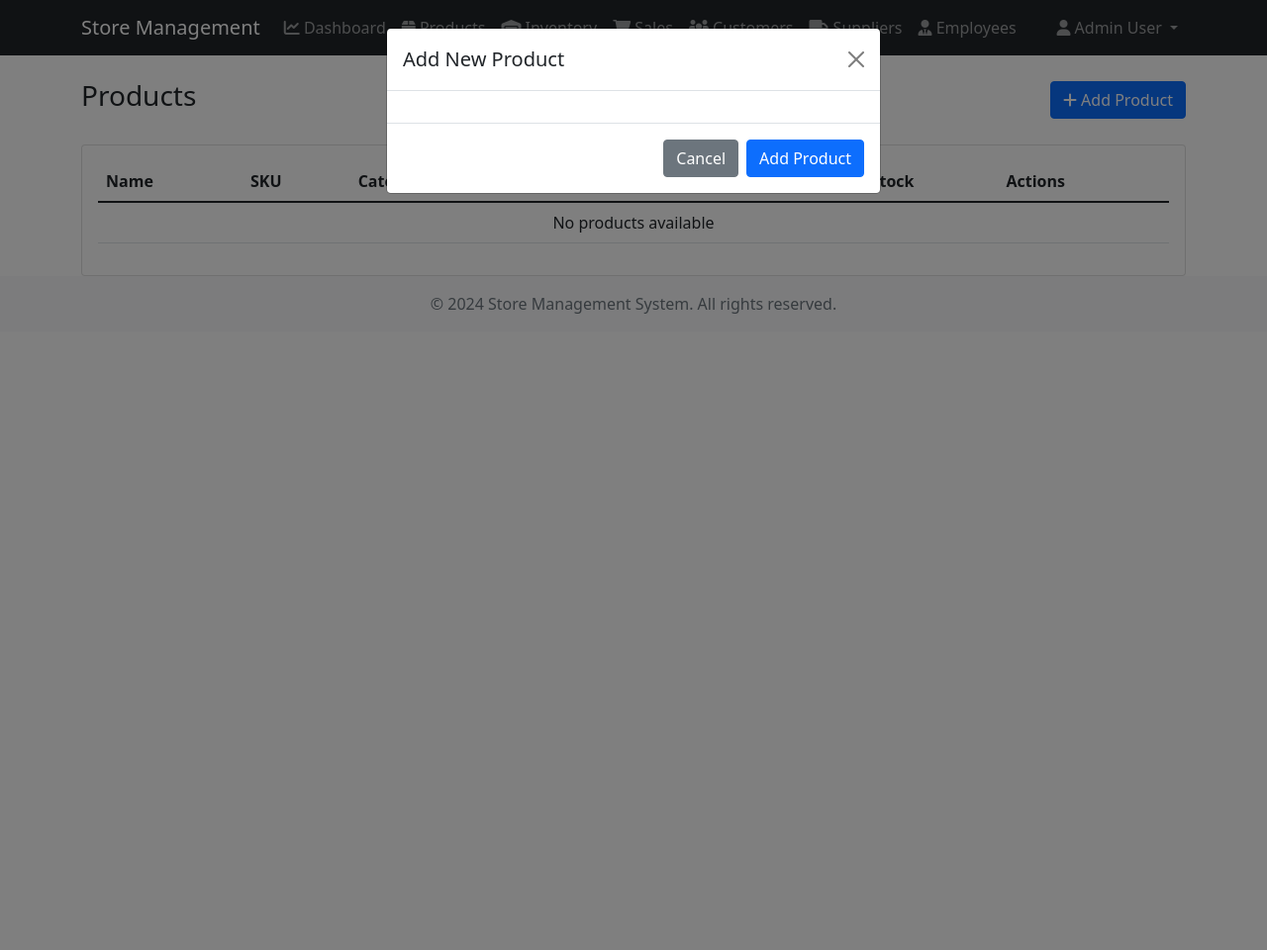
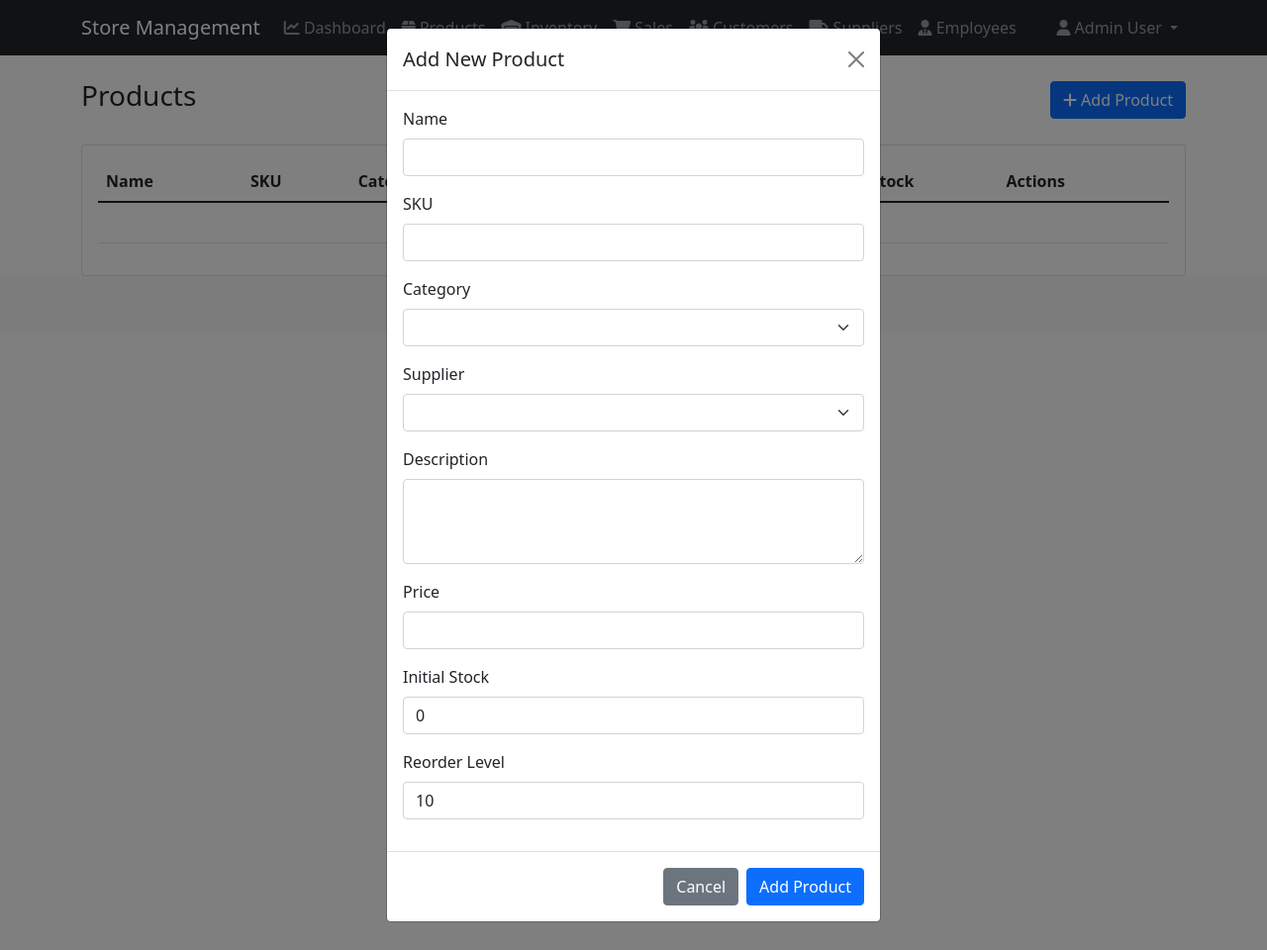
Before and after one commit to alkaseltzerrr/Shop-Repo, a Django app: page /products/ in a window 1280 px wide, after a click on "Add Product". Shown: the whole page at 99% size. Run offline with Django 5.2, Linux system fonts and the light colour scheme; a user stored in the database is signed in; data comes from the database, SQL or seed files in the repository; both versions use the stored data as it was after the commit; data that the repository does not hold is empty.

Commit message:
Added Input for products

```diff
--- a/store_management/store_ops/views.py
+++ b/store_management/store_ops/views.py
@@ -84,7 +84,13 @@ def dashboard(request):
 @login_required
 def product_list(request):
     products = Product.objects.select_related('category', 'supplier').all()
-    return render(request, 'store_ops/product_list.html', {'products': products})
+    categories = Category.objects.all()
+    suppliers = Supplier.objects.filter(active=True)
+    return render(request, 'store_ops/product_list.html', {
+        'products': products,
+        'categories': categories,
+        'suppliers': suppliers
+    })
 
 @login_required
 def product_add(request):
--- a/store_management/templates/store_ops/product_list.html
+++ b/store_management/templates/store_ops/product_list.html
@@ -72,7 +72,46 @@
             <form method="post" action="{% url 'product_add' %}">
                 <div class="modal-body">
                     {% csrf_token %}
-                    <!-- Add product form fields here -->
+                    <div class="mb-3">
+                        <label for="name" class="form-label">Name</label>
+                        <input type="text" class="form-control" id="name" name="name" required>
+                    </div>
+                    <div class="mb-3">
+                        <label for="sku" class="form-label">SKU</label>
+                        <input type="text" class="form-control" id="sku" name="sku" required>
+                    </div>
+                    <div class="mb-3">
+                        <label for="category" class="form-label">Category</label>
+                        <select class="form-select" id="category" name="category" required>
+                            {% for category in categories %}
+                            <option value="{{ category.id }}">{{ category.name }}</option>
+                            {% endfor %}
+                        </select>
+                    </div>
+                    <div class="mb-3">
+                        <label for="supplier" class="form-label">Supplier</label>
+                        <select class="form-select" id="supplier" name="supplier" required>
+                            {% for supplier in suppliers %}
+                            <option value="{{ supplier.id }}">{{ supplier.name }}</option>
+                            {% endfor %}
+                        </select>
+                    </div>
+                    <div class="mb-3">
+                        <label for="description" class="form-label">Description</label>
+                        <textarea class="form-control" id="description" name="description" rows="3"></textarea>
+                    </div>
+                    <div class="mb-3">
+                        <label for="price" class="form-label">Price</label>
+                        <input type="number" class="form-control" id="price" name="price" step="0.01" min="0.01" required>
+                    </div>
+                    <div class="mb-3">
+                        <label for="stock_quantity" class="form-label">Initial Stock</label>
+                        <input type="number" class="form-control" id="stock_quantity" name="stock_quantity" min="0" value="0">
+                    </div>
+                    <div class="mb-3">
+                        <label for="reorder_level" class="form-label">Reorder Level</label>
+                        <input type="number" class="form-control" id="reorder_level" name="reorder_level" min="0" value="10">
+                    </div>
                 </div>
                 <div class="modal-footer">
                     <button type="button" class="btn btn-secondary" data-bs-dismiss="modal">Cancel</button>
@@ -95,7 +134,46 @@
             <form method="post" action="{% url 'product_edit' product.id %}">
                 <div class="modal-body">
                     {% csrf_token %}
-                    <!-- Edit product form fields here -->
+                    <div class="mb-3">
+                        <label for="name{{ product.id }}" class="form-label">Name</label>
+                        <input type="text" class="form-control" id="name{{ product.id }}" name="name" value="{{ product.name }}" required>
+                    </div>
+                    <div class="mb-3">
+                        <label for="sku{{ product.id }}" class="form-label">SKU</label>
+                        <input type="text" class="form-control" id="sku{{ product.id }}" name="sku" value="{{ product.sku }}" required>
+                    </div>
+                    <div class="mb-3">
+                        <label for="category{{ product.id }}" class="form-label">Category</label>
+                        <select class="form-select" id="category{{ product.id }}" name="category" required>
+                            {% for category in categories %}
+                            <option value="{{ category.id }}" {% if category.id == product.category.id %}selected{% endif %}>{{ category.name }}</option>
+                            {% endfor %}
+                        </select>
+                    </div>
+                    <div class="mb-3">
+                        <label for="supplier{{ product.id }}" class="form-label">Supplier</label>
+                        <select class="form-select" id="supplier{{ product.id }}" name="supplier" required>
+                            {% for supplier in suppliers %}
+                            <option value="{{ supplier.id }}" {% if supplier.id == product.supplier.id %}selected{% endif %}>{{ supplier.name }}</option>
+                            {% endfor %}
+                        </select>
+                    </div>
+                    <div class="mb-3">
+                        <label for="description{{ product.id }}" class="form-label">Description</label>
+                        <textarea class="form-control" id="description{{ product.id }}" name="description" rows="3">{{ product.description }}</textarea>
+                    </div>
+                    <div class="mb-3">
+                        <label for="price{{ product.id }}" class="form-label">Price</label>
+                        <input type="number" class="form-control" id="price{{ product.id }}" name="price" step="0.01" min="0.01" value="{{ product.price }}" required>
+                    </div>
+                    <div class="mb-3">
+                        <label for="stock_quantity{{ product.id }}" class="form-label">Stock Quantity</label>
+                        <input type="number" class="form-control" id="stock_quantity{{ product.id }}" name="stock_quantity" min="0" value="{{ product.stock_quantity }}">
+                    </div>
+                    <div class="mb-3">
+                        <label for="reorder_level{{ product.id }}" class="form-label">Reorder Level</label>
+                        <input type="number" class="form-control" id="reorder_level{{ product.id }}" name="reorder_level" min="0" value="{{ product.reorder_level }}">
+                    </div>
                 </div>
                 <div class="modal-footer">
                     <button type="button" class="btn btn-secondary" data-bs-dismiss="modal">Cancel</button>
```
Also changed, not shown: store_management/db.sqlite3, 1 other file.
